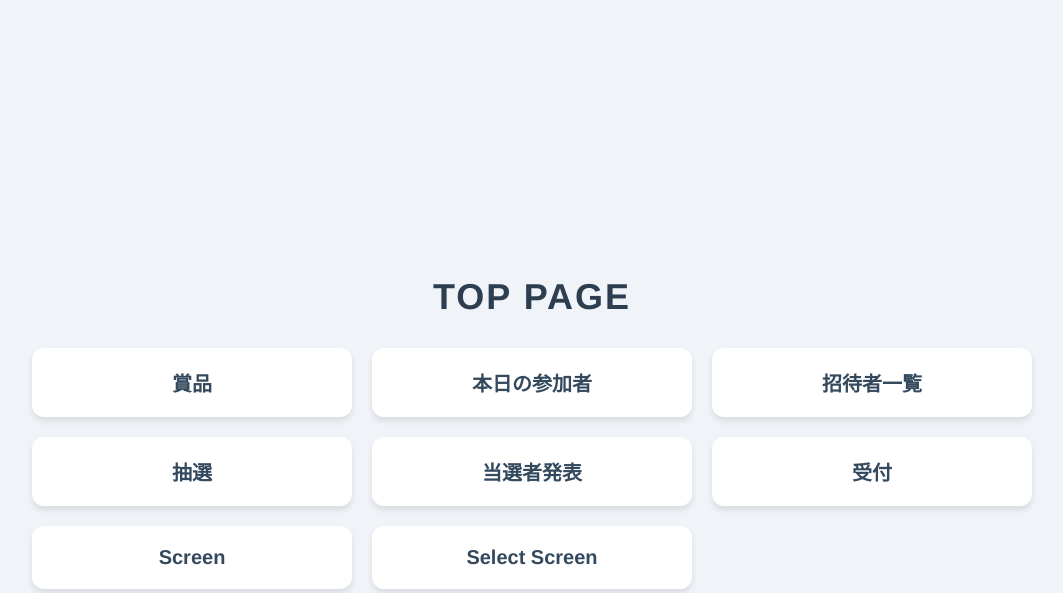
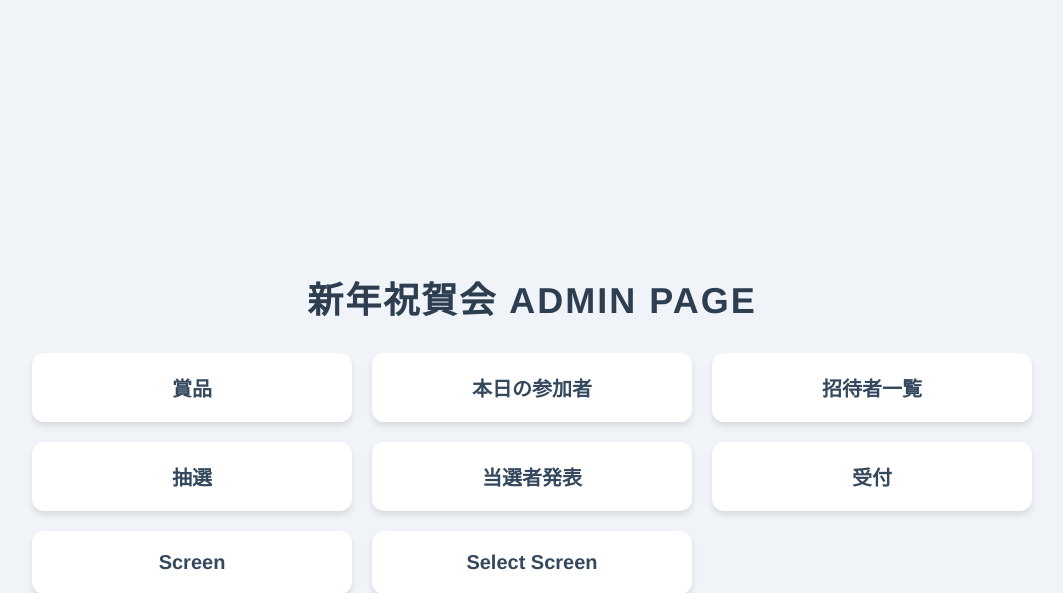
Before and after one commit to tztechno/vercel_flask_party, a Flask app: page / in a window 1280 px wide. Shown: the top 593 px of the page, without its empty margins (108-1171 px from the left). Run offline with Flask 3, Linux system fonts and the light colour scheme.

Commit message:
2024-10-15

```diff
--- a/templates/index.html
+++ b/templates/index.html
@@ -83,7 +83,7 @@
 </head>
 
 <body>
-    <h1>TOP Page</h1>
+    <h1>新年祝賀会 Admin Page</h1>
     <div class="grid">
         <div class="card">
             <a href="/prize" target="_blank">賞品</a>
```
